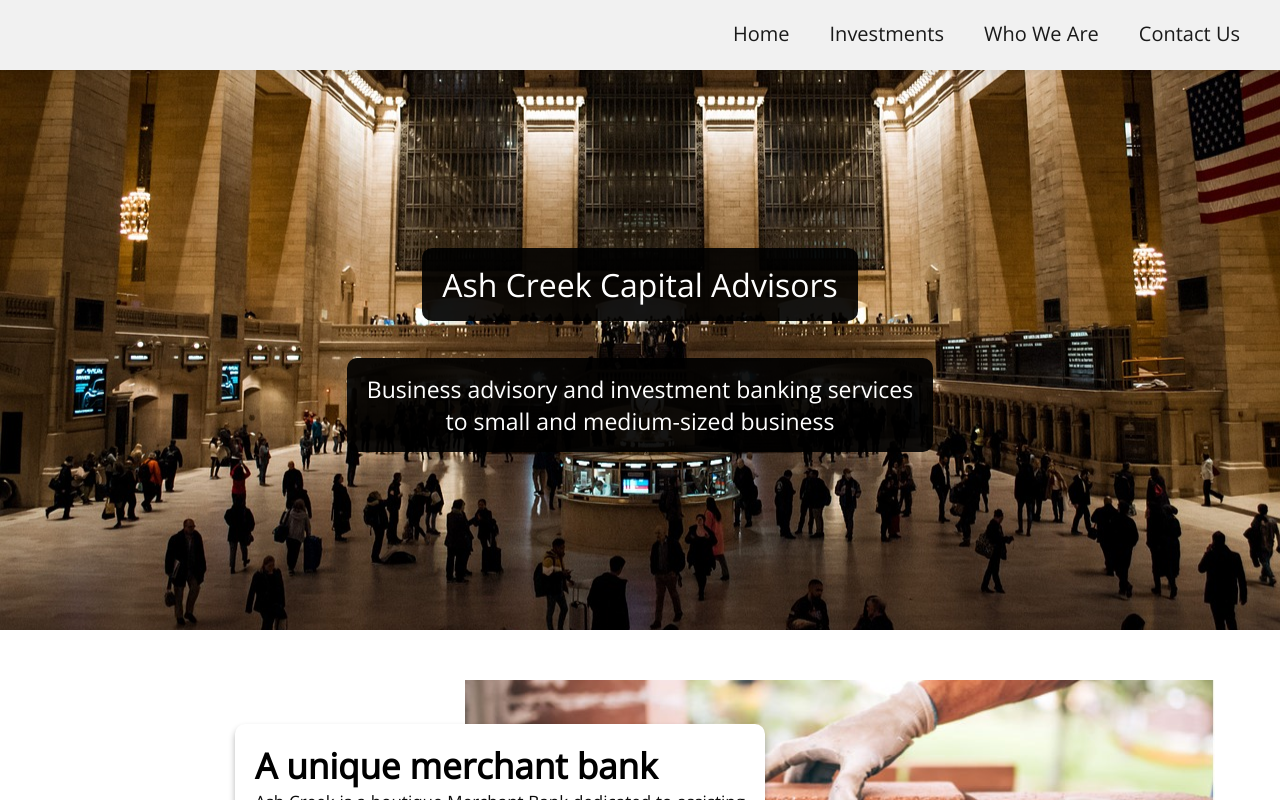
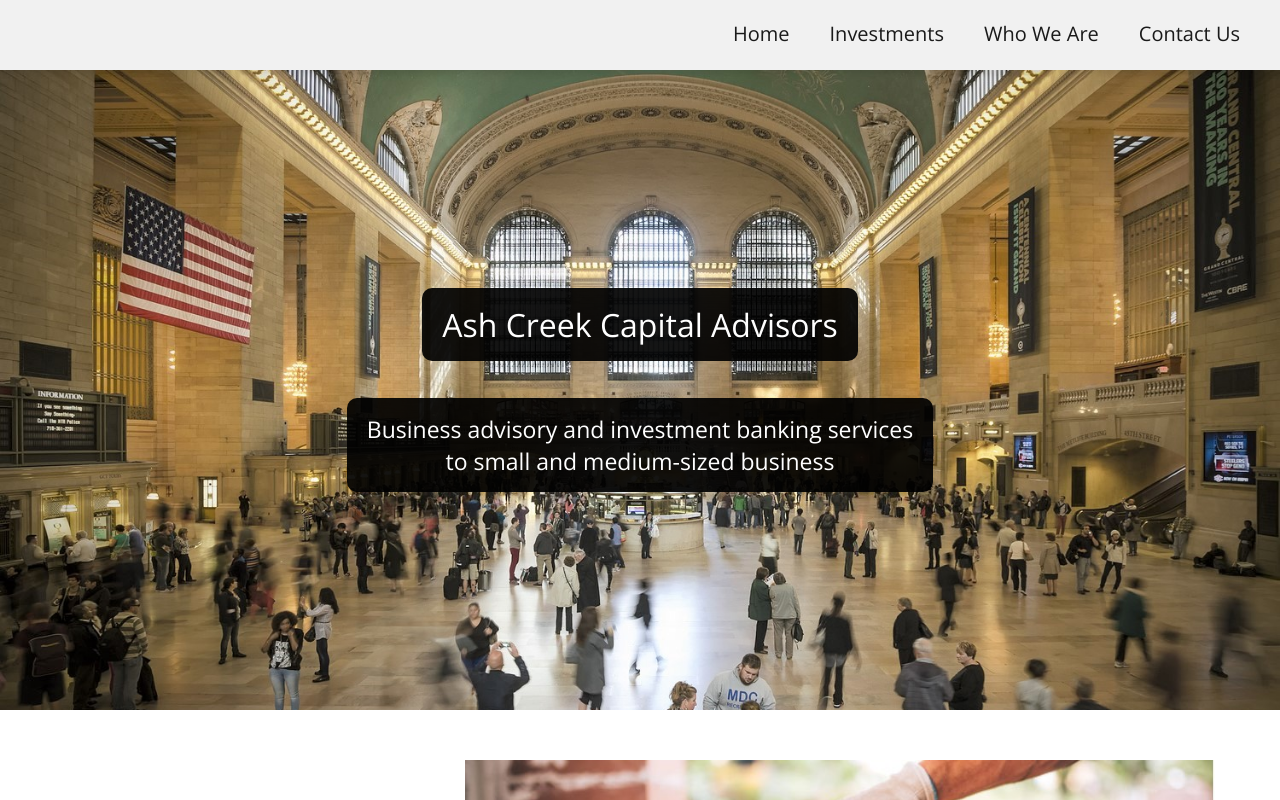
Before and after one commit to Lubwama-Emmanuel/ash_creek_react, a React (Create React App) app: page / in a window 1280 px wide. Shown: the top 800 px of the page. Built offline with nearby package versions, Linux system fonts and the light colour scheme; the HTML template or start-up script is replaced by a standard one.

Commit message:
feat:(fixed hero section)

```diff
--- a/src/Components/BusinessModel.js
+++ b/src/Components/BusinessModel.js
@@ -16,8 +16,8 @@
             Especially for startups, most entrepreneurs have a keen eye for
             market needs, product viability and have built a workable
             technology, product, or solution. But not all of them have a
-            competitive advantage in distribution. And that makes all the
-            difference. <br></br>
+            competitive advantage in distribution.<br></br>
+            <br></br>And that makes all the difference. <br></br>
             <br></br>
             Where needed, Ash Creek members roll up their sleeves to make warm
             introductions and/or to follow through to enterprise sales.
--- a/src/Components/Hero.module.css
+++ b/src/Components/Hero.module.css
@@ -1,8 +1,8 @@
 .hero {
-  background: url(../../public/hero.jpg);
-  height: 70vh;
+  background: url(../../public/hero_2.jpg);
+  height: 80vh;
   width: 100%;
-  background-position: bottom 5% right 0%;
+  background-position: bottom 60% right 0%;
   background-size: cover;
   padding: 0 80px;
   display: flex;
```
Also changed, not shown: public/hero_2.jpg (added).
